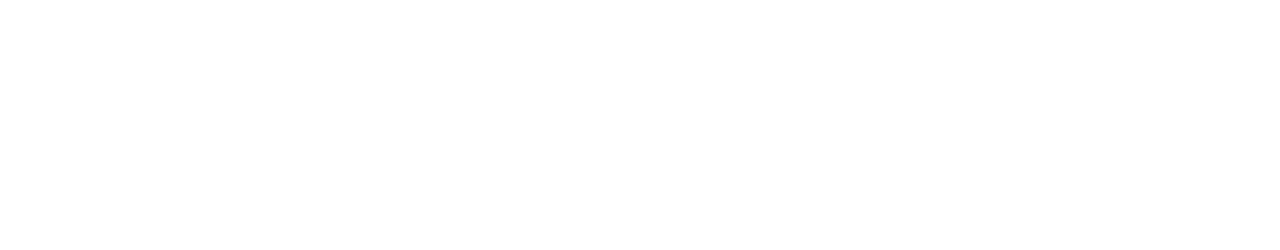
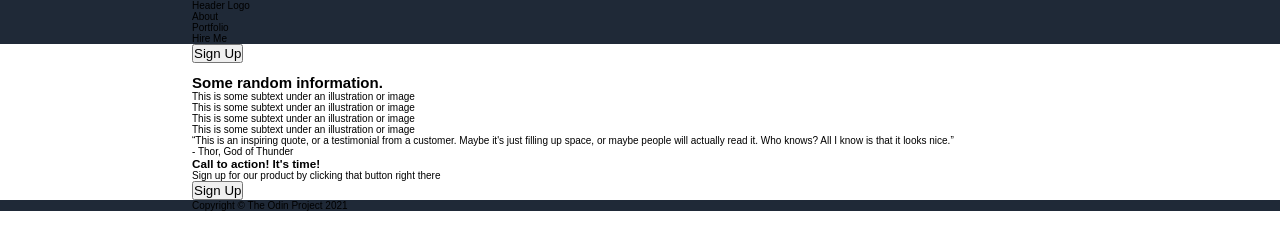
Before and after one commit to Isfaqul/odin_project_the_landing_page, a plain HTML site: page index.html in a window 1280 px wide. Drawn offline with Linux system fonts and the light colour scheme.

Commit message:
html structure ready

```diff
--- a/index.html
+++ b/index.html
@@ -7,8 +7,99 @@
     <title>The Landing Page</title>
   </head>
   <body>
-    <header></header>
-    <main></main>
-    <footer></footer>
+    <!-- Header -->
+    <header>
+      <nav class="container header-container">
+        <div class="left-nav">
+          <p class="logo">Header Logo</p>
+        </div>
+        <div class="right-nav">
+          <ul class="right-nav-list">
+            <li class="right-nav-item">About</li>
+            <li class="right-nav-item">Portfolio</li>
+            <li class="right-nav-item">Hire Me</li>
+          </ul>
+        </div>
+      </nav>
+    </header>
+    <!-- Main -->
+    <main>
+      <div class="container hero-container">
+        <!-- Main One -->
+        <section class="hero-one">
+          <div class="hero-one-left">
+            <h1 class="hero-title"></h1>
+            <p class="hero-sub-title"></p>
+            <button class="sign-up-button hero-sign-up-button" type="button">
+              Sign Up
+            </button>
+          </div>
+          <img src="" alt="" class="hero-two-left" />
+        </section>
+        <!-- Main Two | Quotations-->
+        <section class="hero-two">
+          <h2 class="hero-two-title">Some random information.</h2>
+          <div class="article-container">
+            <div class="article-item">
+              <div class="article-item-img"></div>
+              <p class="article-item-caption">
+                This is some subtext under an illustration or image
+              </p>
+            </div>
+          </div>
+          <div class="article-container">
+            <div class="article-item">
+              <div class="article-item-img"></div>
+              <p class="article-item-caption">
+                This is some subtext under an illustration or image
+              </p>
+            </div>
+          </div>
+          <div class="article-container">
+            <div class="article-item">
+              <div class="article-item-img"></div>
+              <p class="article-item-caption">
+                This is some subtext under an illustration or image
+              </p>
+            </div>
+          </div>
+          <div class="article-container">
+            <div class="article-item">
+              <div class="article-item-img"></div>
+              <p class="article-item-caption">
+                This is some subtext under an illustration or image
+              </p>
+            </div>
+          </div>
+        </section>
+        <!-- Main Three | Quote Container -->
+        <section class="hero-three">
+          <q class="quote"
+            >This is an inspiring quote, or a testimonial from a customer. Maybe
+            it's just filling up space, or maybe people will actually read it.
+            Who knows? All I know is that it looks nice.</q
+          >
+          <p class="quote-author">- Thor, God of Thunder</p>
+        </section>
+        <!-- Main Four| Call To action -->
+        <section class="hero-four">
+          <div class="call-to-action-container">
+            <div class="call-to-action-left">
+              <h3>Call to action! It's time!</h3>
+              <p>Sign up for our product by clicking that button right there</p>
+            </div>
+            <div class="call-to-action-right">
+              <button class="sign-up-button">Sign Up</button>
+            </div>
+          </div>
+        </section>
+      </div>
+    </main>
+    <!-- Footer -->
+    <footer>
+      <section class="container footer-container">
+        <p>Copyright &copy; The Odin Project 2021</p>
+      </section>
+    </footer>
   </body>
 </html>
--- a/style.css
+++ b/style.css
@@ -2,6 +2,7 @@
   --dark-blue: #1f2937;
   --quote-section-bg: #e5e7eb;
   --button-color: #3882f6;
+  --white: #fff;
 }
 
 *,
@@ -16,3 +17,17 @@ html {
   font-size: 62.5%;
   font-family: "Montserrat", sans-serif;
 }
+
+li {
+  list-style: none;
+}
+
+header,
+footer {
+  background-color: var(--dark-blue);
+}
+
+.container {
+  width: 70vw;
+  margin-inline: auto;
+}
```
